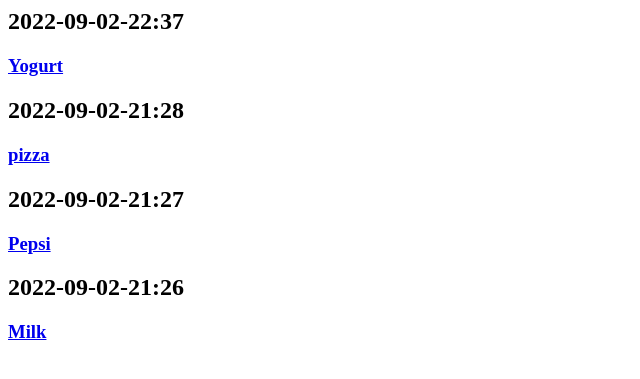
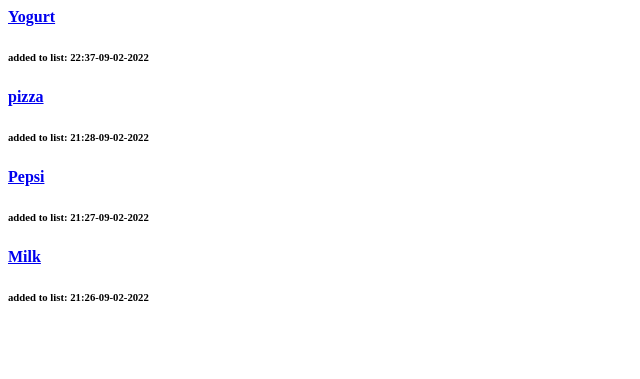
Before and after one commit to PGA-dev/grocery, a Django app: page / in a window 1280 px wide. Shown: the top 379 px of the page, without its empty margins (0-640 px from the left). Run offline with Django 3.2, Linux system fonts and the light colour scheme; data comes from the database, SQL or seed files in the repository.

Commit message:
modified templates for proper sizing based on heading standards

```diff
--- a/list_items/templates/list_items/list_items_list.html
+++ b/list_items/templates/list_items/list_items_list.html
@@ -2,13 +2,14 @@
 
 {% for list_item in list_items_list %}
 <article>
-    <h2 class="{{list_item.date_created|date:'1'}}">
-        {{ list_item.date_created|date:'Y-m-d-H:i' }}
-    </h2>
-    <h3>
+    <h4>
         <a href="{% url 'list_items-detail' list_item.id %}">
             {{ list_item.groc_item }}
         </a>
-    </h3>
+    </h4>
+    <h6 class="{{list_item.date_created|date:'1'}}">
+        added to list: {{ list_item.date_created|date:'H:i-m-d-Y' }}
+    </h6>
+
 </article>
 {% endfor %}
```
